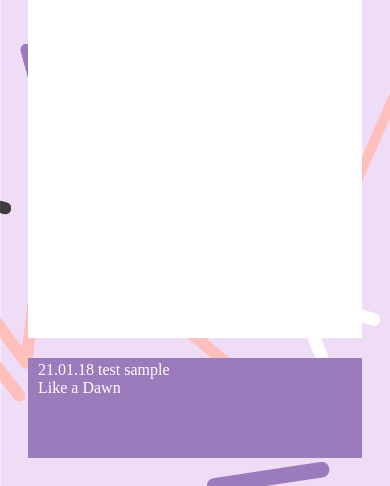
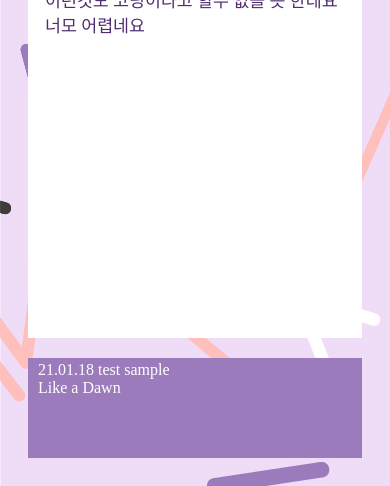
Before and after one commit to kimseojin2/web1, a plain HTML site: page index.html in a window 390 px wide. Shown: the part 414-900 px from the top of the page. Drawn offline with Linux system fonts and the light colour scheme.

Commit message:
Add files via upload

```diff
--- a/ex.css
+++ b/ex.css
@@ -26,7 +26,7 @@
   }
   .main {
     grid-area: main;
-    font-size: 18px;
+    font-size: 13pt;
     padding-top: 7px;
     padding-left: 15px;
     background-color: #ffff;
@@ -49,13 +49,12 @@
     "main"
     "footer"
      }
-     .main {
-       grid-area: main;
-       font-size: 10px;
-       padding-top: 7px;
-       padding-left: 15px;
+     .header {
+       grid-area: header;
+       text-align: center;
        background-color: #ffff;
-       color:#512c70;
+       color:#43245e;
+       font-size: 10pt
      }
   }
   .header h1 {
```
